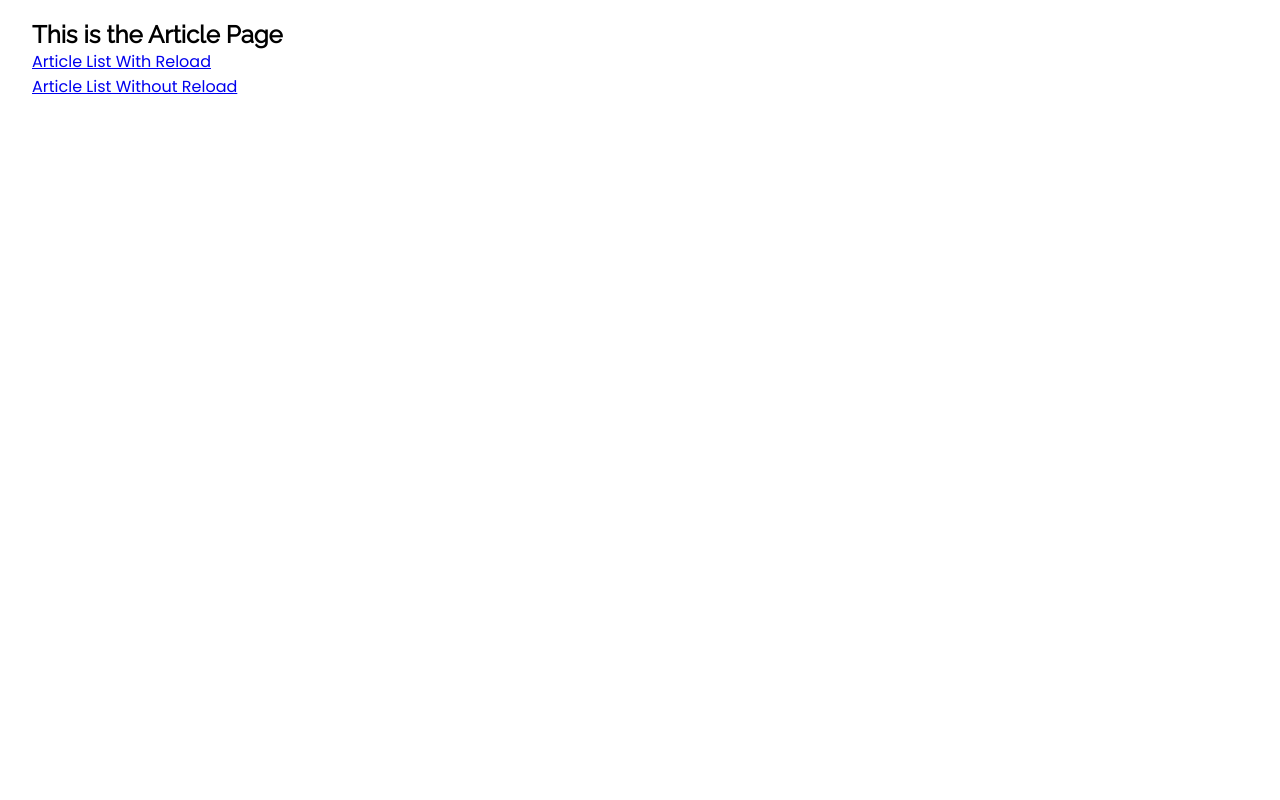
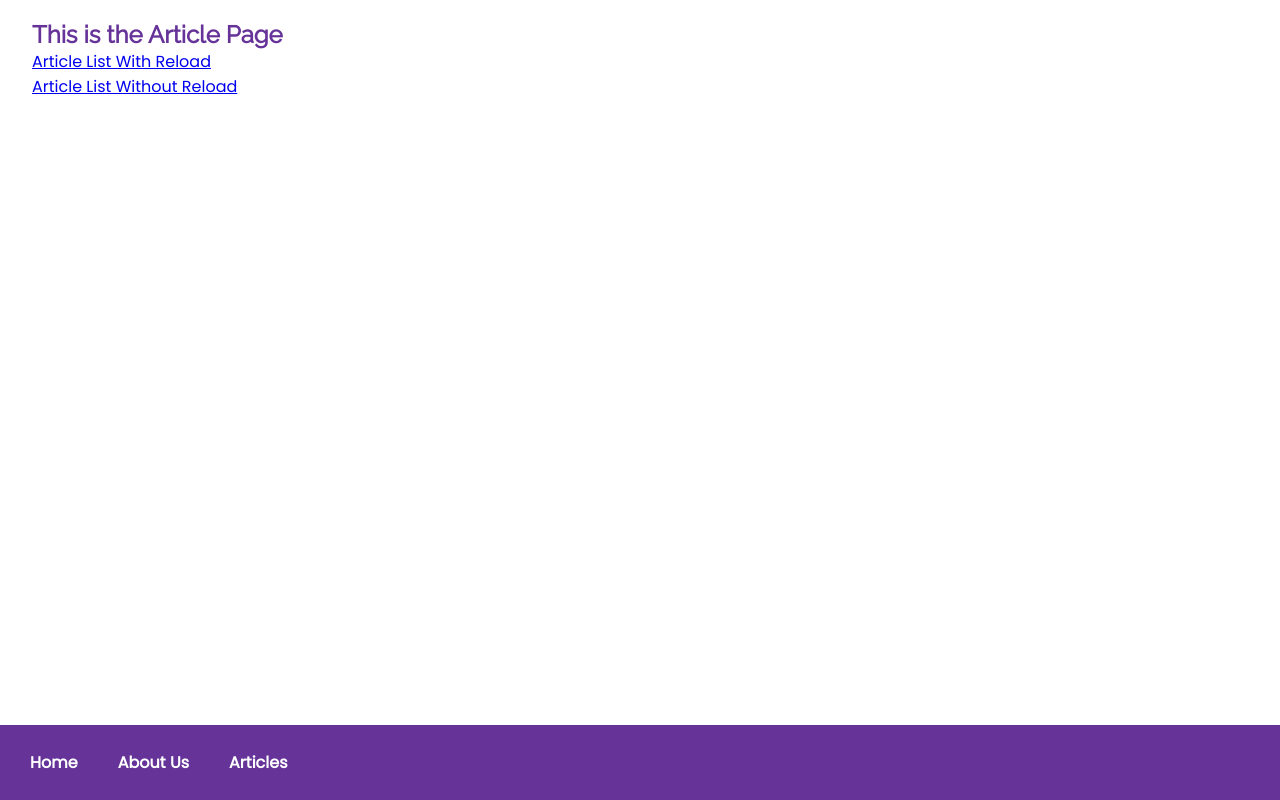
Before and after one commit to KramStyles/react-node-blog, a React (Create React App) app: page /article in a window 1280 px wide. Built offline with nearby package versions, Linux system fonts and the light colour scheme.

Commit message:
fixed footer nav

```diff
--- a/src/App.css
+++ b/src/App.css
@@ -13,6 +13,7 @@ body{
 
 h1, h2, h3, h4, h5, h6{
   font-family: raleway;
+  color: rebeccapurple;
 }
 
 p{
@@ -24,3 +25,29 @@ p{
   width: 95%;
   margin: 20px auto;
 }
+
+nav{
+  position: fixed;
+  bottom: 0;
+  background-color: rebeccapurple;
+  height: 75px;
+  width: 100%;
+  padding: 10px;
+  display: flex;
+}
+nav .Link{
+  height: 100%;
+  color: white;
+  font-weight: bold;
+  text-align: center;
+  padding: 10px 20px;
+  transition: 0.6s ease all;
+  text-decoration: none;
+  display: flex;
+  align-items: center;
+}
+
+nav .Link:hover{
+  color: rebeccapurple;
+  background-color: white;
+}
--- a/src/App.js
+++ b/src/App.js
@@ -8,15 +8,18 @@ import AboutPage from './Components/AboutPage';
 import ArticleList from './Components/ArticleList';
 import ArticlePage from './Components/ArticlePage';
 
+import NavBar from './Components/NavBar';
+
 function App() {
   return (
     <Router>
       <Routes>
-        <Route path="/" element={<HomePage/>} />
-        <Route path="about" element={<AboutPage/>} />
-        <Route path="article" element={<ArticlePage/>} />
-        <Route path="list" element={<ArticleList/>} />
+        <Route path="/" element={<HomePage />} />
+        <Route path="about" element={<AboutPage />} />
+        <Route path="article" element={<ArticlePage />} />
+        <Route path="list" element={<ArticleList />} />
       </Routes>
+      <NavBar />
     </Router>
   );
 }
--- /dev/null
+++ b/src/Components/NavBar.js
@@ -0,0 +1,12 @@
+import React from "react";
+import { Link } from "react-router-dom";
+
+const NavBar = () => (
+    <nav>
+        <Link to="/" className="Link">Home</Link>
+        <Link to="/about" className="Link">About Us</Link>
+        <Link to="/article" className="Link">Articles</Link>
+    </nav>
+)
+
+export default NavBar
```
